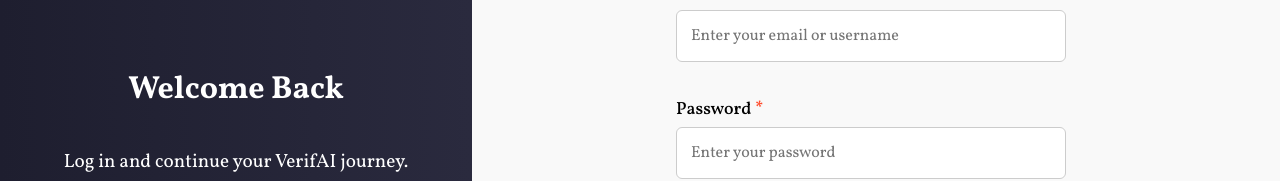
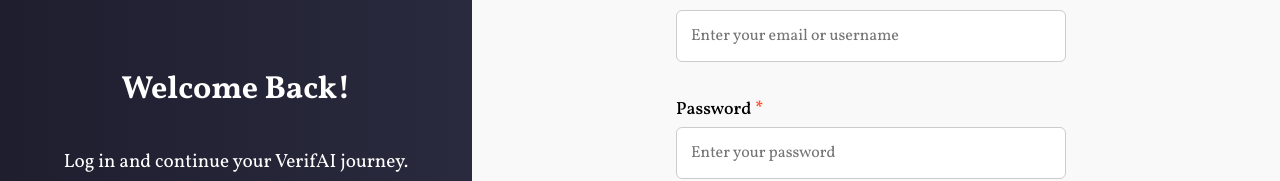
Before and after one commit to VerifAI-inc/VerifAI, a React (Create React App) app in the folder verifai-frontend/: page /login in a window 1280 px wide. Shown: the part 282-463 px from the top of the page. Built offline with nearby package versions, Linux system fonts and the light colour scheme.

Commit message:
Fix the components of login page.

```diff
--- a/verifai-frontend/src/pages/Login.js
+++ b/verifai-frontend/src/pages/Login.js
@@ -21,7 +21,7 @@
     <div className="login-container">
       {/* Left Side (Branding) */}
       <div className="login-left">
-        <h2>Welcome Back</h2>
+        <h2>Welcome Back!</h2>
         <p>Log in and continue your VerifAI journey.</p>
       </div>
 
```
